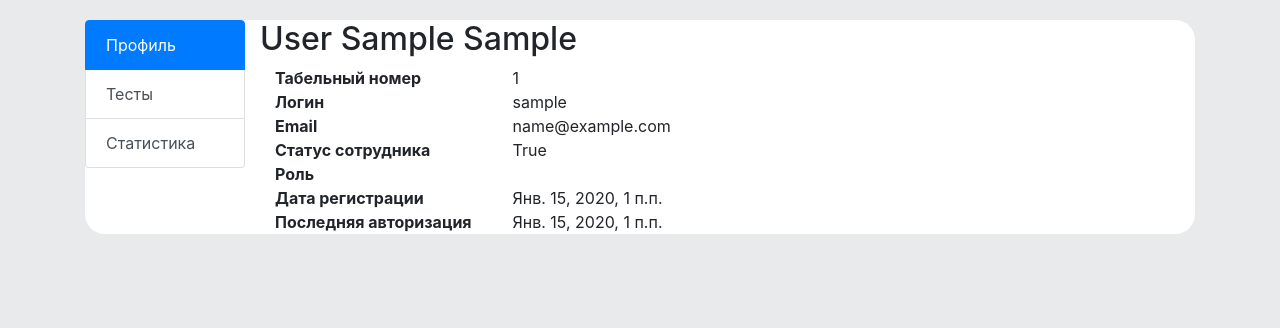
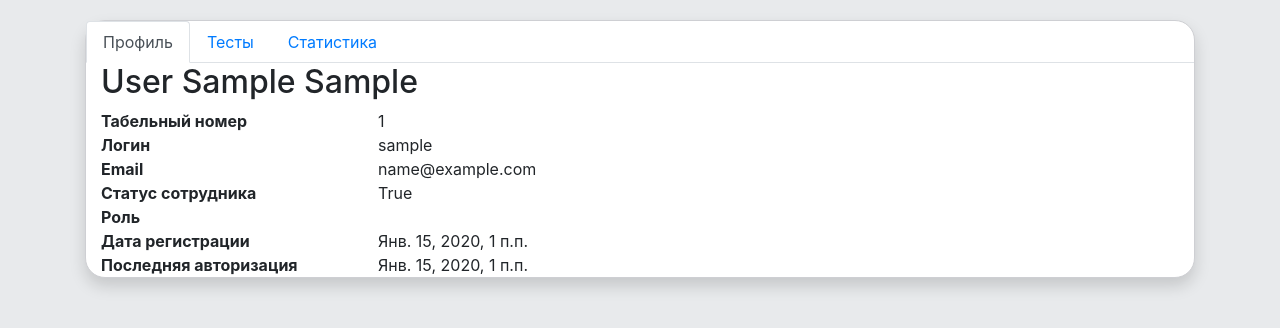
Before and after one commit to gelfik/prototipe-django, a Django app: page /user/profile in a window 1280 px wide. Shown: the part 56-384 px from the top of the page. Run offline with Django 3.2, Linux system fonts and the light colour scheme; a user stored in the database is signed in; tables that the repository leaves empty hold one stand-in row (values such as "Sample post"); some libraries are stand-ins or nearby versions.

Commit message:
Add A, B, C, POL, CHL

```diff
--- a/prototipe/views.py
+++ b/prototipe/views.py
@@ -867,11 +867,12 @@ def user_look_admin(request, user_id):
     if request.user.is_authenticated and (
             has_group(request.user, 'Администратор') or has_group(request.user, 'Преподаватель')):
         if request.method == 'GET':
-            # try:
-            arguments.update(user=User.objects.get(id=user_id))
-            arguments.update(marksCanvas_data=get_user_all_stats(user_id))
-            # except:
-            #     arguments.update(error='Пользователь не найден!')
+            try:
+                arguments.update(user=User.objects.get(id=user_id))
+                arguments.update(marksCanvas_data=get_user_all_stats(user_id))
+                arguments.update(tests=test_for_user.objects.filter(user_id=user_id))
+            except:
+                arguments.update(error='Пользователь не найден!')
             return render(request, 'prototipe/admin/user_look.html', {'arguments': arguments})
         else:
             return HttpResponse('405 Method Not Allowed', status=405)
--- a/static/css/style.css
+++ b/static/css/style.css
@@ -30,10 +30,24 @@
 }
 
 .my_border {
-    .border;
-    .shadow;
+    /*.border;*/
+    /*.shadow;*/
+    /*border-radius: 20px 20px 20px 20px;*/
+    /*margin-top: 20px;*/
+    /*margin-bottom: 20px;*/
+    /*border-color: #cecfd3;*/
+    margin-bottom: 20px;
+    border: 1px solid #cecfd3!important;
     border-radius: 20px 20px 20px 20px;
     margin-top: 20px;
-    margin-bottom: 20px;
-    border-color: #cecfd3;
+    box-shadow: 0 .5rem 1rem rgba(0,0,0,.15)!important;
 }
+
+.bg_white {
+    background: white;
+}
+
+.pd_lr {
+    padding-left: 15px;
+    padding-right: 15px;
+}
--- a/static/js/js_head.js
+++ b/static/js/js_head.js
@@ -25,11 +25,10 @@ function generBlock_stats(data_spisok) {
     data_spisok.forEach(function (item, i, data_spisok) {
         local_count += 1
         if ((local_count / 3) === 0) {
-            $('#statics').append('<div class="row"></div>')
+            $('#statics').append('<div class="row align-items-center"></div>')
         }
-        $('#statics').children(".row").last().append('<div class="col-4"><canvas id="marksChart_' + i + '" width="600" height="400"></canvas></div>')
+        $('#statics').children(".row").last().append('<div class="col-4 align-self-center"><canvas id="marksChart_' + i + '" width="600" height="400"></canvas></div>')
 
-        console.log(item['result'])
         var radarChart = new Chart(document.getElementById("marksChart_" + i), {
             type: 'radar',
             data: {
--- a/userprofile/templates/userprofile/profile.html
+++ b/userprofile/templates/userprofile/profile.html
@@ -5,23 +5,31 @@
 {% block content %}
     <div class="container">
         <div class="my_border" style="background: white">
-            <div class="row">
-                <div class="col-2">
-                    <div class="list-group" id="list-tab" role="tablist">
-                        <a class="list-group-item list-group-item-action active" id="list-profile-list"
-                           data-toggle="list" href="#list-profile" role="tab" aria-controls="profile">Профиль</a>
-                        <a class="list-group-item list-group-item-action" id="list-test-list" data-toggle="list"
+            <ul class="nav nav-tabs" id="list-tab" role="tablist">
+                <li class="nav-item">
+                    <a class="nav-link active" id="list-profile-list"
+                       data-toggle="list" href="#list-profile" role="tab"
+                       aria-controls="profile">Профиль</a>
+                </li>
+                <li class="nav-item">
+                    <a class="nav-link" id="list-test-list" data-toggle="list"
                        href="#list-test" role="tab" aria-controls="test">Тесты</a>
-                        <a class="list-group-item list-group-item-action" id="list-stats-list" data-toggle="list"
+                </li>
+                <li class="nav-item">
+                    <a class="nav-link" id="list-stats-list"
+                       data-toggle="list"
                        href="#list-stats" role="tab" aria-controls="stats">Статистика</a>
-                    </div>
-                </div>
-                <div class="col-10">
+                </li>
+            </ul>
+
+
             <div class="tab-content" id="nav-tabContent">
-                        <div class="tab-pane fade show active" id="list-profile" role="tabpanel"
+                <div class="tab-pane fade show active pd_lr" id="list-profile" role="tabpanel"
                      aria-labelledby="list-profile-list">
                     <div class="row">
+                        <div class="col">
                             <h2>{{ user.last_name }} {{ user.first_name }} {{ user.userprofile.patronymic }}</h2>
+                        </div>
                     </div>
                     <div class="row">
                         <div class="col-3">
@@ -128,10 +136,10 @@
                         </div>
                     {% endif %}
                 </div>
-                        <div class="tab-pane fade" id="list-stats" role="tabpanel"
-                             aria-labelledby="list-stats-list">
+                <div class="tab-pane fade pd_lr" id="list-stats" role="tabpanel"
+                     aria-labelledby="list-stats-list" style="margin-left: -50px;">
                     <div id="statics">
-                                <div class="row">
+                        <div class="row align-items-center">
 
                         </div>
                     </div>
@@ -140,8 +148,8 @@
                     </script>
                 </div>
             </div>
-                </div>
-            </div>
+
+
         </div>
     </div>
 {% endblock %}
```
Also changed, not shown: prototipe/templates/prototipe/admin/user_look.html (+76 -21 lines). Lines whose indentation alone changed are shown as unchanged.
